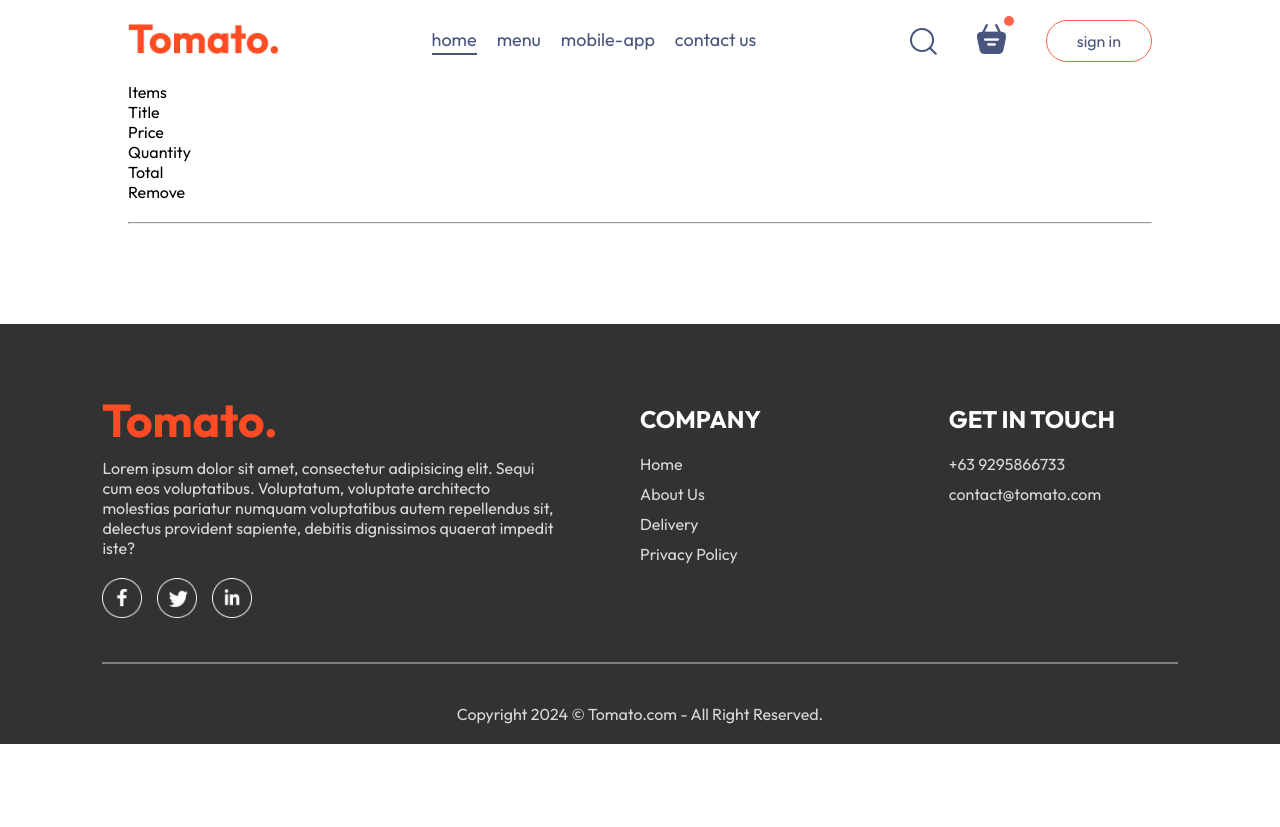
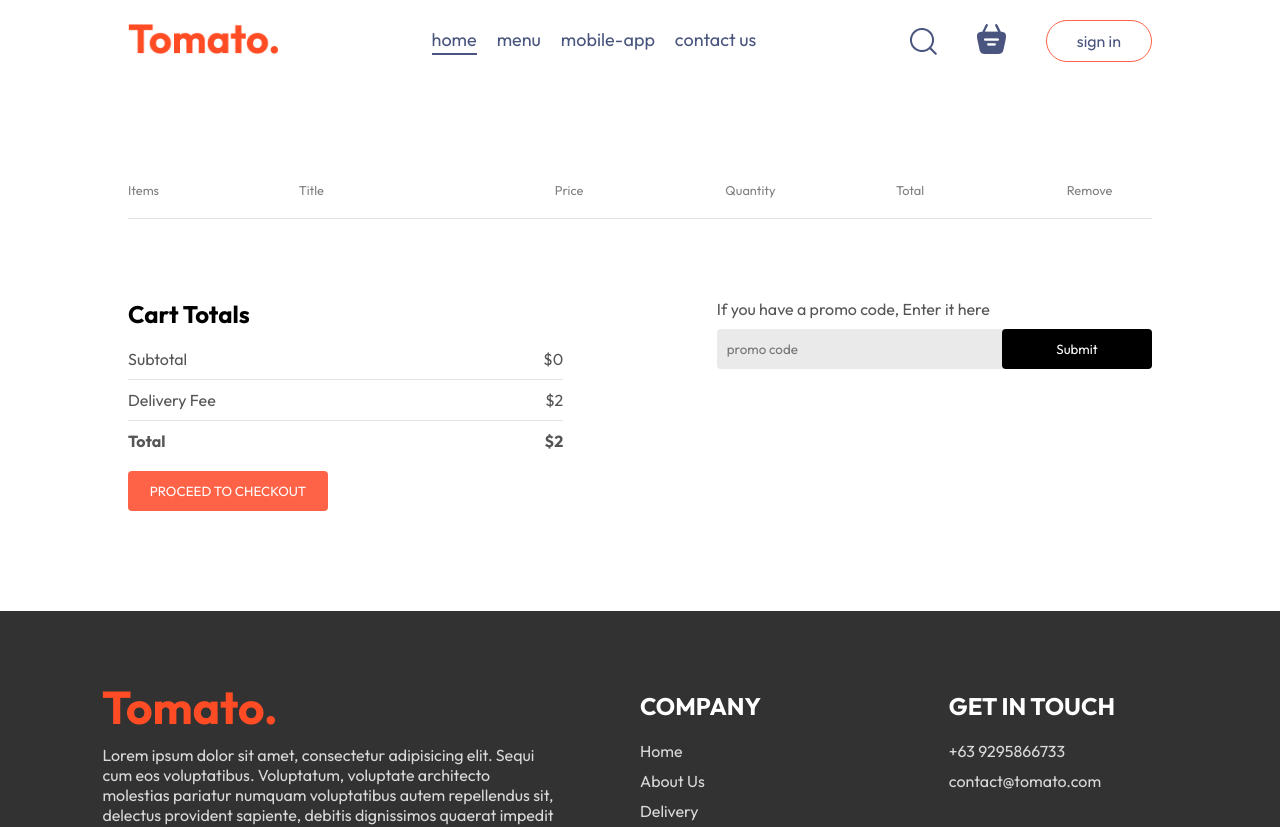
Before and after one commit to edmyrbatiancila/full-stack-ecommerce.ed, a React (Vite) app in the folder frontend/: page /cart in a window 1280 px wide. Shown: the top 827 px of the page. Before the commit the page ends 800 px from the top, so only its background shows below. Built offline with nearby package versions, Linux system fonts and the light colour scheme.

Commit message:
updated code

```diff
--- a/frontend/src/components/navbar/Navbar.jsx
+++ b/frontend/src/components/navbar/Navbar.jsx
@@ -1,11 +1,15 @@
-import React, { useState } from "react";
+import React, { useContext, useState } from "react";
 import "./Navbar.css";
 import { assets } from "../../assets/assets";
 import { Link } from 'react-router-dom';
+import { StoreContext } from "../../context/StoreContext";
 
 const Navbar = ({ setShowLogin }) => {
 
     const [menu, setMenu] = useState("home");
+
+    // Below functionality is for showing dot sign if user is adding item in the cart. If the totalCartItems is set to zero it should not be showing.
+    const {getTotalCartAmount} = useContext(StoreContext);
 
     return (
       <div className="navbar">
@@ -48,7 +52,7 @@
             <Link to="/Cart">
               <img src={assets.basket_icon} alt="" />
             </Link>
-            <div className="dot"></div>
+            <div className={getTotalCartAmount() === 0 ? "" : "dot"}></div>
           </div>
           <button onClick={() => setShowLogin(true)}>sign in</button>
         </div>
--- a/frontend/src/context/StoreContext.jsx
+++ b/frontend/src/context/StoreContext.jsx
@@ -1,43 +1,50 @@
 import { createContext, useEffect, useState } from "react";
 import { food_list } from "../assets/assets";
 
-export const StoreContext = createContext(null)
+export const StoreContext = createContext(null);
 
 const StoreContextProvider = (props) => {
-
   const [cartItems, setCartItems] = useState({});
 
   // Functionality for add to cart:
   const addToCart = (itemId) => {
-        if(!cartItems[itemId]) {
-            setCartItems((prev) =>({...prev, [itemId]:1}))
+    if (!cartItems[itemId]) {
+      setCartItems((prev) => ({ ...prev, [itemId]: 1 }));
     } else {
-            setCartItems((prev) => ({...prev, [itemId]:prev[itemId] + 1}))
+      setCartItems((prev) => ({ ...prev, [itemId]: prev[itemId] + 1 }));
     }
-    }
+  };
 
   // Functionality for removing item in cart:
   const removeFromCart = (itemId) => {
-        setCartItems((prev) => ({...prev, [itemId]: prev[itemId] - 1}))
+    setCartItems((prev) => ({ ...prev, [itemId]: prev[itemId] - 1 }));
+  };
+
+  const getTotalCartAmount = () => {
+    let totalAmount = 0;
+    for (const item in cartItems) {
+      if (cartItems[item] > 0) {
+        let itemInfo = food_list.find((product) => product._id === item);
+        totalAmount += itemInfo.price * cartItems[item];
       }
-
-    useEffect(() => {
-        console.log(cartItems);
-    }, [cartItems])
+    }
+    return totalAmount;
+  };
 
   const contextValue = {
     food_list,
     cartItems,
     setCartItems,
     addToCart,
-        removeFromCart
-    }
+    removeFromCart,
+    getTotalCartAmount
+  };
 
-    return(
+  return (
     <StoreContext.Provider value={contextValue}>
       {props.children}
     </StoreContext.Provider>
   );
-}
+};
 
 export default StoreContextProvider;
--- a/frontend/src/pages/Cart/Cart.css
+++ b/frontend/src/pages/Cart/Cart.css
@@ -0,0 +1,108 @@
+.cart {
+    margin-top: 100px;
+}
+
+.cart-items-title {
+    display: grid;
+    grid-template-columns: 1fr 1.5fr 1fr 1fr 1fr 0.5fr;
+    align-items: center;
+    color: grey;
+    font-size: max(1vw, 12px);
+}
+
+.cart-items-item {
+    margin: 10px 0px;
+    color: black;
+}
+
+.cart-items-item img {
+    width: 50px;
+}
+
+.cart hr {
+    height: 1px;
+    background-color: #e2e2e2;
+    border: none;
+}
+
+.cart-items-item .close {
+    cursor: pointer;
+    color: red;
+    font-weight: 500;
+}
+
+.cart-bottom {
+    margin-top: 80px;
+    display: flex;
+    justify-content: space-between;
+    gap: max(12vw, 20px);
+}
+
+.cart-total {
+    flex: 1;
+    display: flex;
+    flex-direction: column;
+    gap: 20px;
+}
+
+.cart-total-details {
+    display: flex;
+    justify-content: space-between;
+    color: #555;
+}
+
+.cart-total hr {
+    margin: 10px 0px;
+}
+
+.cart-total button {
+    border: none;
+    color: white;
+    background-color: tomato;
+    width: max(15vw, 200px);
+    padding: 12px 0px;
+    border-radius: 4px;
+    cursor: pointer;
+}
+
+.cart-promocode {
+    flex: 1;
+}
+
+.cart-promocode p {
+    color: #555;
+}
+
+.cart-promocode-input {
+    margin-top: 10px;
+    display: flex;
+    justify-content: space-between;
+    align-items: center;
+    background-color: #eaeaea;
+    border-radius: 4px;
+}
+
+.cart-promocode-input input {
+    background: transparent;
+    border: none;
+    outline: none;
+    padding-left: 10px;
+}
+
+.cart-promocode-input button {
+    width: max(10vw, 150px);
+    padding: 12px 5px;
+    background-color: black;
+    border: none;
+    color: white;
+    border-radius: 4px;
+}
+
+@media (max-width: 750px) {
+    .cart-bottom {
+        flex-direction: column-reverse;
+    }
+    .cart-promocode {
+        justify-content: start;
+    }
+}
--- a/frontend/src/pages/Cart/Cart.jsx
+++ b/frontend/src/pages/Cart/Cart.jsx
@@ -4,10 +4,10 @@
 
 const Cart = () => {
 
-  const {cartItems, food_list, removeFromCart} = useContext(StoreContext);
+  const {cartItems, food_list, removeFromCart, getTotalCartAmount} = useContext(StoreContext);
 
   return (
-    <div className='cart'>
+    <div className="cart">
       <div className="cart-items">
         <div className="cart-items-title">
           <p>Items</p>
@@ -20,22 +20,58 @@
         <br />
         <hr />
         {food_list.map((item, index) => {
-          if(cartItems[item._id] > 0) {
-            return(
-              <div className='cart-items-title cart-items-item'>
-                <img src={item.image} alt="" />
-                <p>{item.name}</p>
-                <p>{item.price}</p>
-                <p>{cartItems[item._id]}</p>
-                <p>{item.price * cartItems[item._id]}</p>
-                <p>x</p>
+          if (cartItems[item._id] > 0) {
+            return (
+              <div>
+                <div className="cart-items-title cart-items-item">
+                  <img src={item.image} alt="" />
+                  <p>{item.name}</p>
+                  <p>${item.price}</p>
+                  <p>{cartItems[item._id]}</p>
+                  <p>${item.price * cartItems[item._id]}</p>
+                  <p onClick={() => removeFromCart(item._id)} className="close">
+                    x
+                  </p>
+                </div>
+                <hr />
               </div>
-            )
+            );
           }
         })}
       </div>
+      <div className="cart-bottom">
+        <div className="cart-total">
+          <h2>Cart Totals</h2>
+          <div>
+            <div className="cart-total-details">
+              <p>Subtotal</p>
+              <p>${getTotalCartAmount()}</p>
+            </div>
+            <hr />
+            <div className="cart-total-details">
+              <p>Delivery Fee</p>
+              <p>${2}</p>
+            </div>
+            <hr />
+            <div className="cart-total-details">
+              <b>Total</b>
+              <b>${getTotalCartAmount() + 2}</b>
+            </div>
+          </div>
+          <button>PROCEED TO CHECKOUT</button>
+        </div>
+        <div className="cart-promocode">
+          <div>
+            <p>If you have a promo code, Enter it here</p>
+            <div className='cart-promocode-input'>
+              <input type="text" placeholder='promo code' />
+              <button>Submit</button>
+            </div>
+          </div>
+        </div>
+      </div>
     </div>
-  )
+  );
 }
 
 export default Cart
```
Lines whose indentation alone changed are shown as unchanged.
